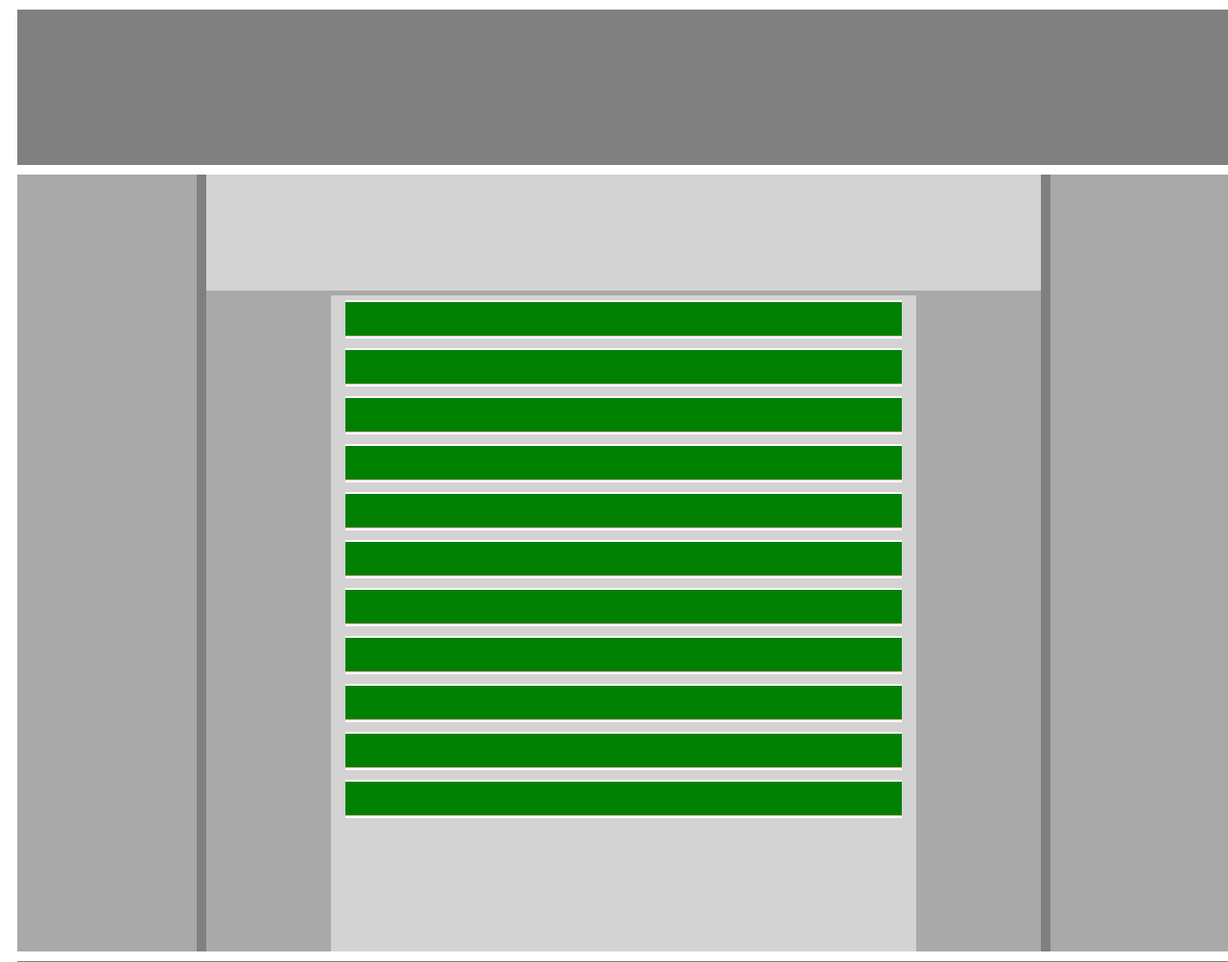
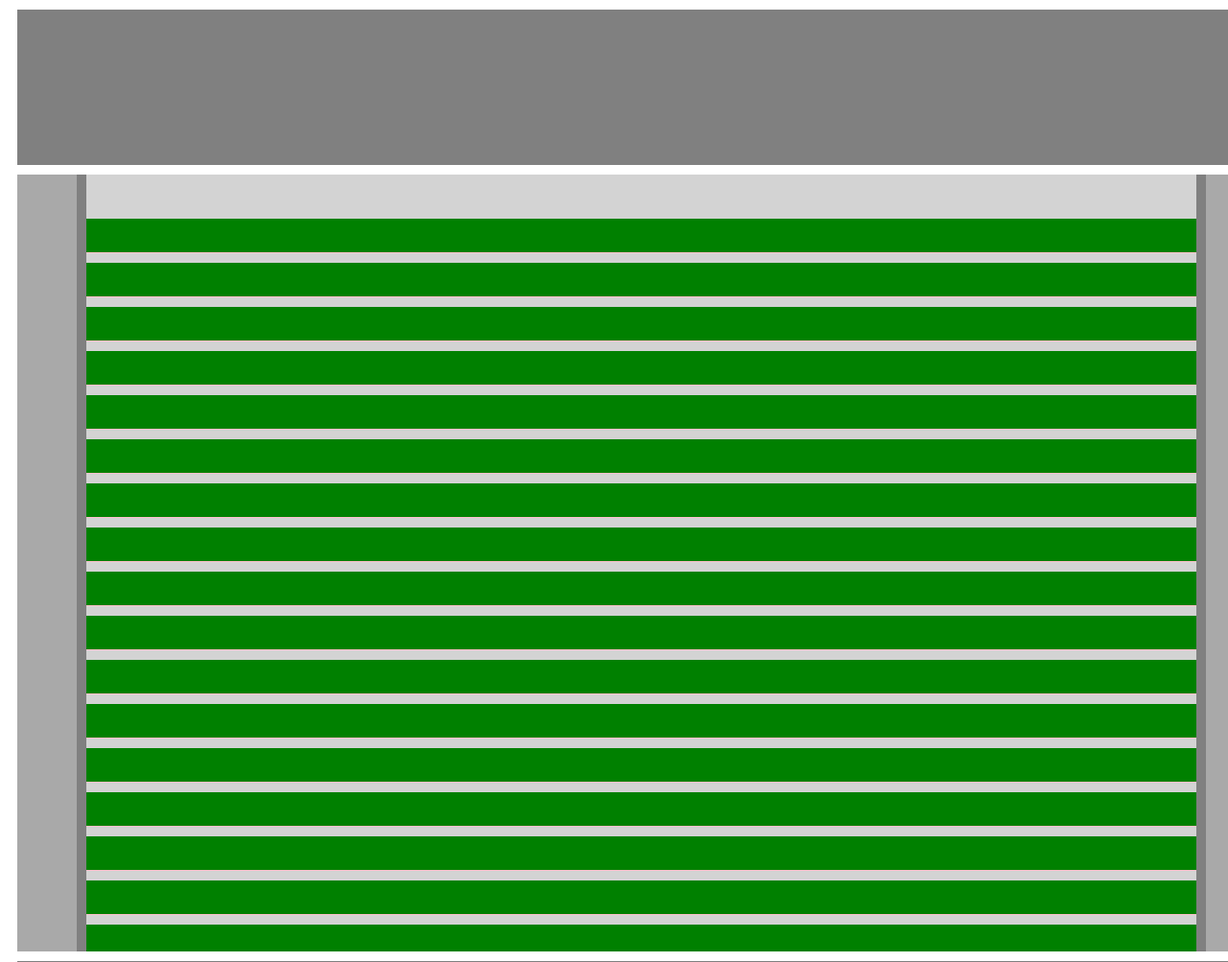
Before and after one commit to jetmdl/WPMS-Layout-Prototype, a plain HTML site: page index.html in a window 1280 px wide. Shown: the top 1003 px of the page at 96% size. Drawn offline with Linux system fonts and the light colour scheme.

Commit message:
reconfigured layout to give entry objects more screen realestate

```diff
--- a/index.js
+++ b/index.js
@@ -1,5 +1,5 @@
 function insertJobElements(){
-    for (let i=0; i<=10; i++){
+    for (let i=0; i<=100; i++){
         const div = document.createElement("div");
         div.id = i;
         div.className = "list-object-container ";
--- a/style.css
+++ b/style.css
@@ -34,21 +34,21 @@ body {
 
 #left-padding-container {
     height: 100%;
-    width: 15%;
+    width: 5%;
     background-color: darkgrey;
     margin-right: 10px;
 }
 
 #right-padding-container {
     height: 100%;
-    width: 15%;
+    width: 2%;
     background-color: darkgrey;
     margin-left: 10px;
 }
 
 #outer-content-container {
     height: 100%;
-    width: 70%;
+    width: 93%;
     background-color: darkgrey;
     display: flex;
     flex-direction: column;
@@ -58,14 +58,13 @@ body {
 
 #contextual-menu-container {
     width: 100%;
-    height: 15%;
+    height: 5%;
     background-color: lightgrey;
-    margin-bottom: 5px;
 }
 
 #inner-content-container {
-    width: 70%;
-    height: 85%;
+    width: 100%;
+    height: 95%;
     margin: auto;
     background-color: lightgrey;
     display: flex;
@@ -73,10 +72,11 @@ body {
     flex-wrap: nowrap;
     justify-content: start;
     align-items: center;
+    overflow-y: scroll;
 }
 
 .list-object-container {
-    width: 95%;
+    width: 100%;
     height: 40px;
     margin: 5px;
     display: flex;
```
